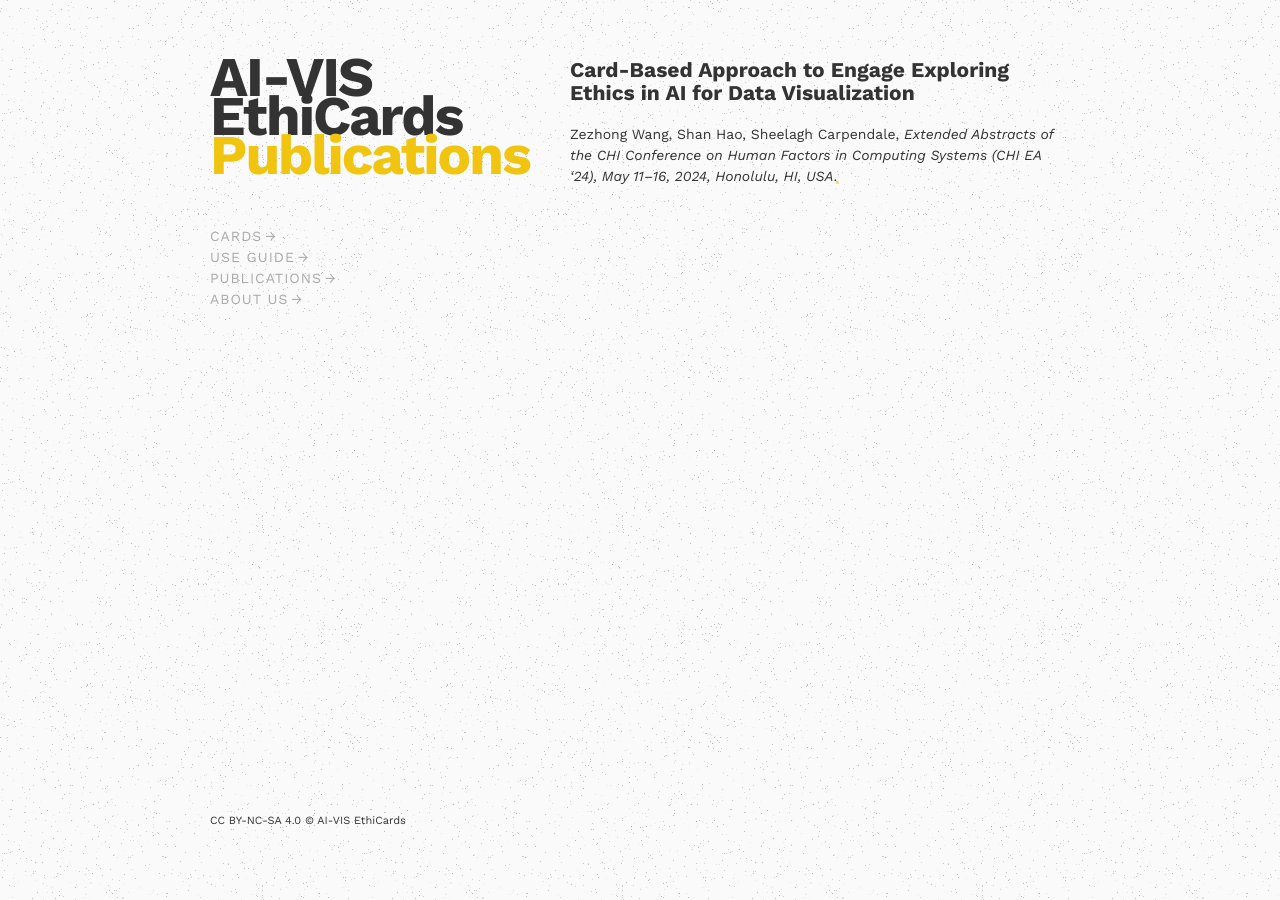
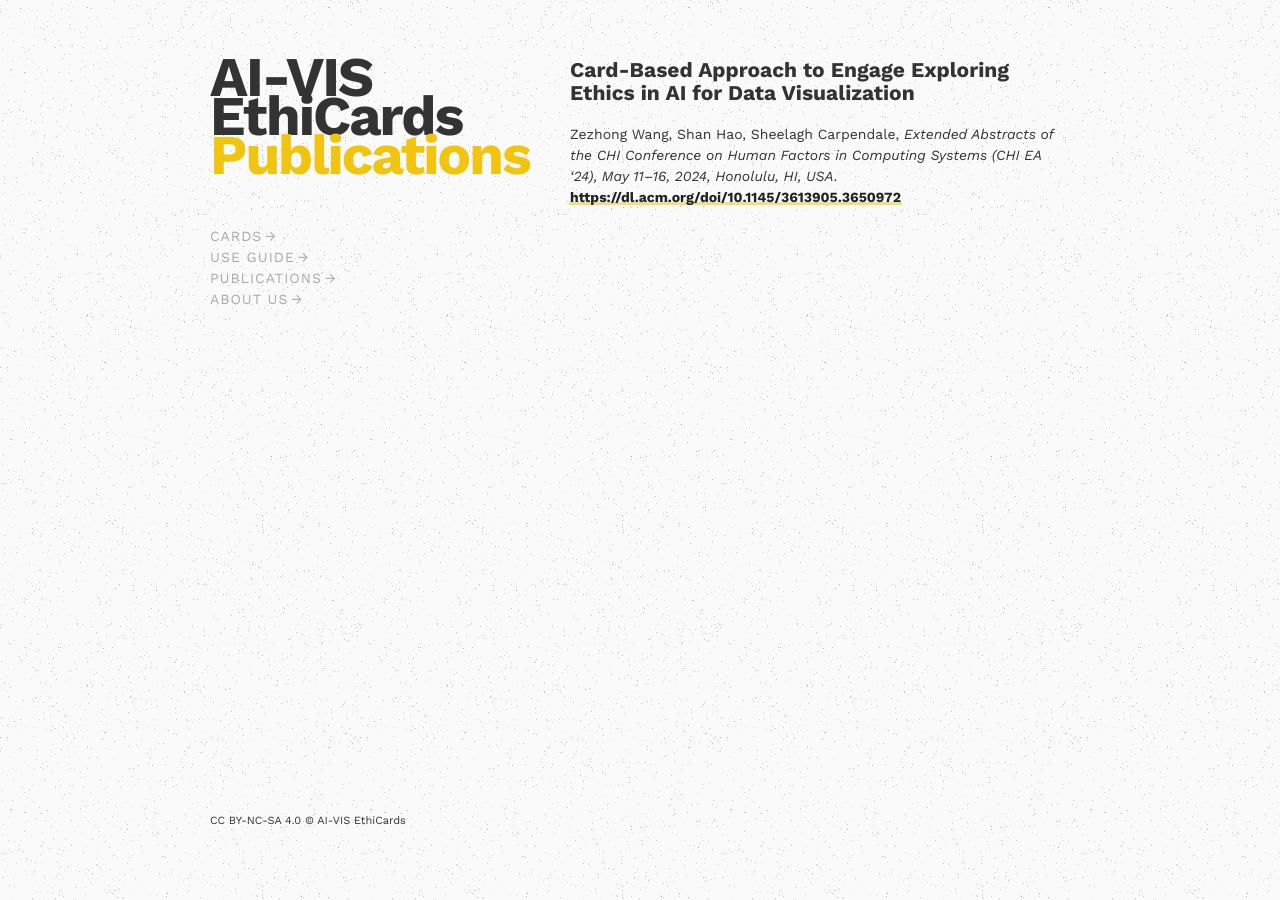
Before and after one commit to aivisethicards/aivisethicards.github.io, a Jekyll site: the page built from publication.md, in a window 1280 px wide. Built offline with Jekyll 4.4.1, drawn with Linux system fonts in a browser that asks for light colours; some of the changed lines change nothing that is shown.

Commit message:
Update publication.md

```diff
--- a/publication.md
+++ b/publication.md
@@ -6,7 +6,7 @@
 ## Card-Based Approach to Engage Exploring Ethics in AI for Data Visualization
 
 
-Zezhong Wang, Shan Hao, Sheelagh Carpendale, *Extended Abstracts of the CHI Conference on Human Factors in Computing Systems (CHI EA '24), May 11--16, 2024, Honolulu, HI, USA*. **[](wang2020stats.pdf)**
+Zezhong Wang, Shan Hao, Sheelagh Carpendale, *Extended Abstracts of the CHI Conference on Human Factors in Computing Systems (CHI EA '24), May 11--16, 2024, Honolulu, HI, USA*. **[https://dl.acm.org/doi/10.1145/3613905.3650972](https://dl.acm.org/doi/10.1145/3613905.3650972)**
 
 <!-- <iframe width="560" height="315" src="https://www.youtube.com/embed/k9kM30ThPg4" allow="accelerometer; autoplay; clipboard-write; encrypted-media; gyroscope; picture-in-picture" allowfullscreen></iframe> -->
 
```
